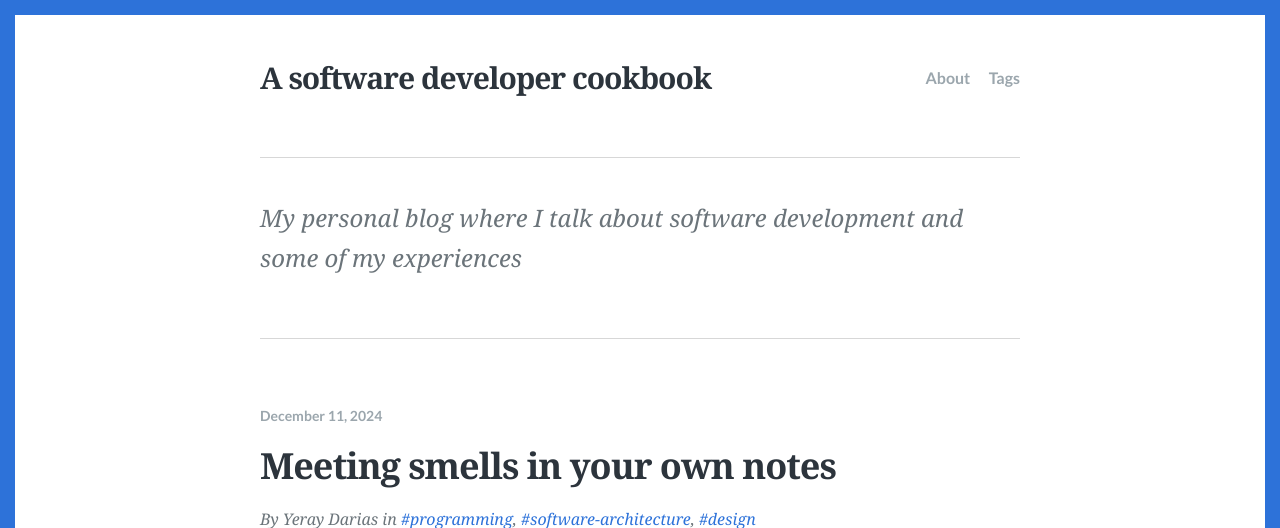
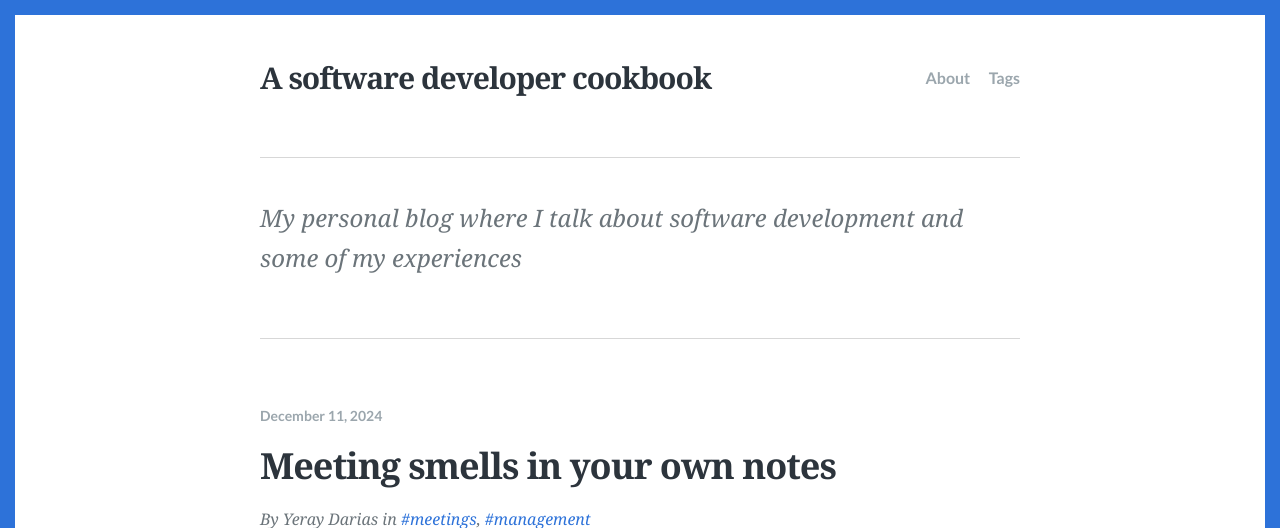
Before and after one commit to ydarias/ydarias.github.io, a Jekyll site: the page built from index.html, in a window 1280 px wide and 900 px high, cut to the strip 0-528 px from the top of the window. Built offline with Jekyll 4.4.1, drawn with Linux system fonts in a browser that asks for light colours; some web fonts are replaced; the list of posts is cut into pages by our own code.

Commit message:
Fixed tags on meetings post

```diff
--- a/_posts/2024-12-11-meeting-smells-in-your-own-notes.md
+++ b/_posts/2024-12-11-meeting-smells-in-your-own-notes.md
@@ -4,7 +4,7 @@ title: "Meeting smells in your own notes"
 description: "You can use your own meeting notes to discover smells in the way your company make the meetings."
 date: 2024-12-11
 feature_image: images/feature/writing.jpg
-tags: [programming, software-architecture, design]
+tags: [meetings, management]
 ---
 
 Some meetings are bad, others are useless, some of them are helpful. One thing that I discovered over time is that if you have a good template for notes, you can use them to take the temperature and discover smells.
```
